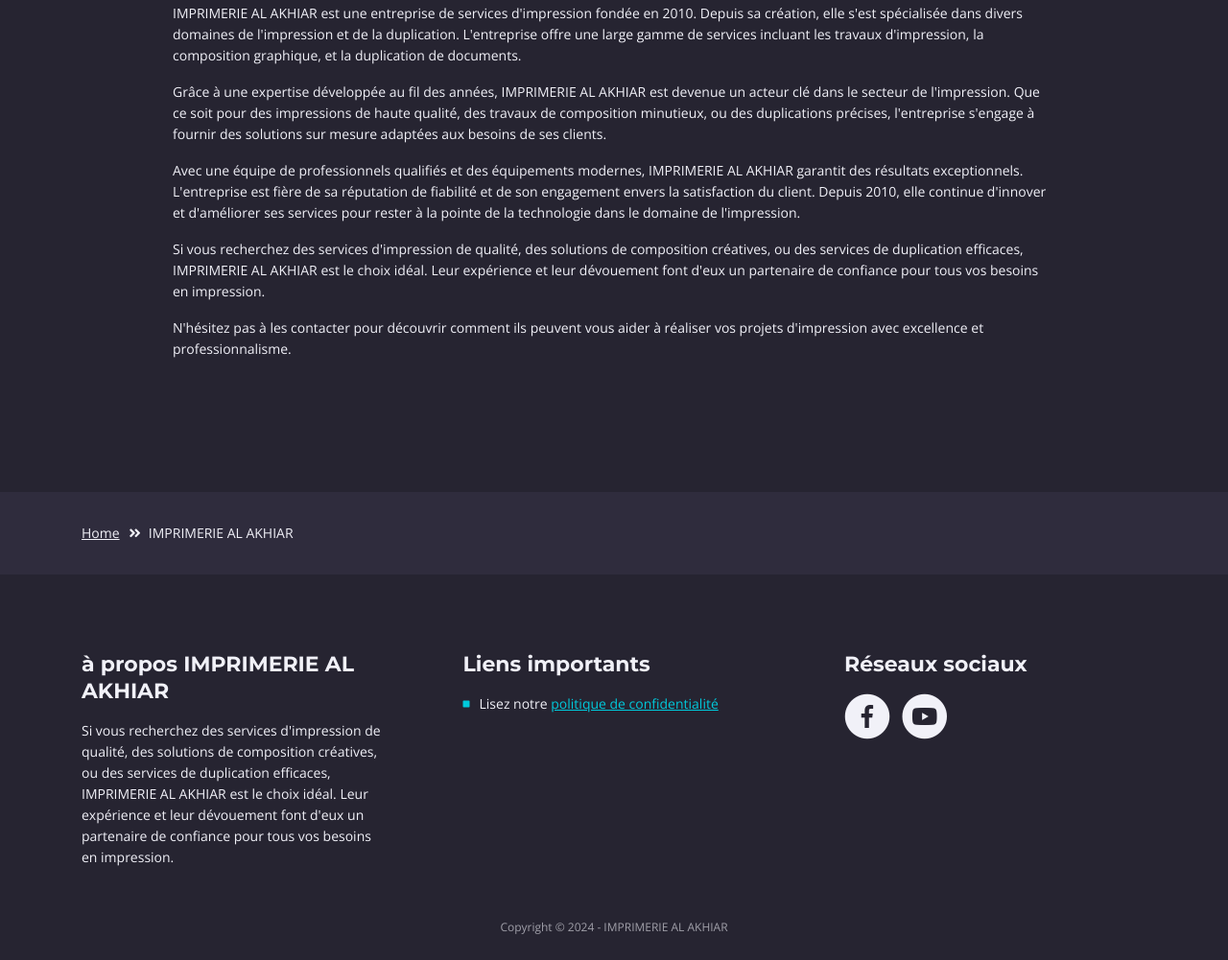
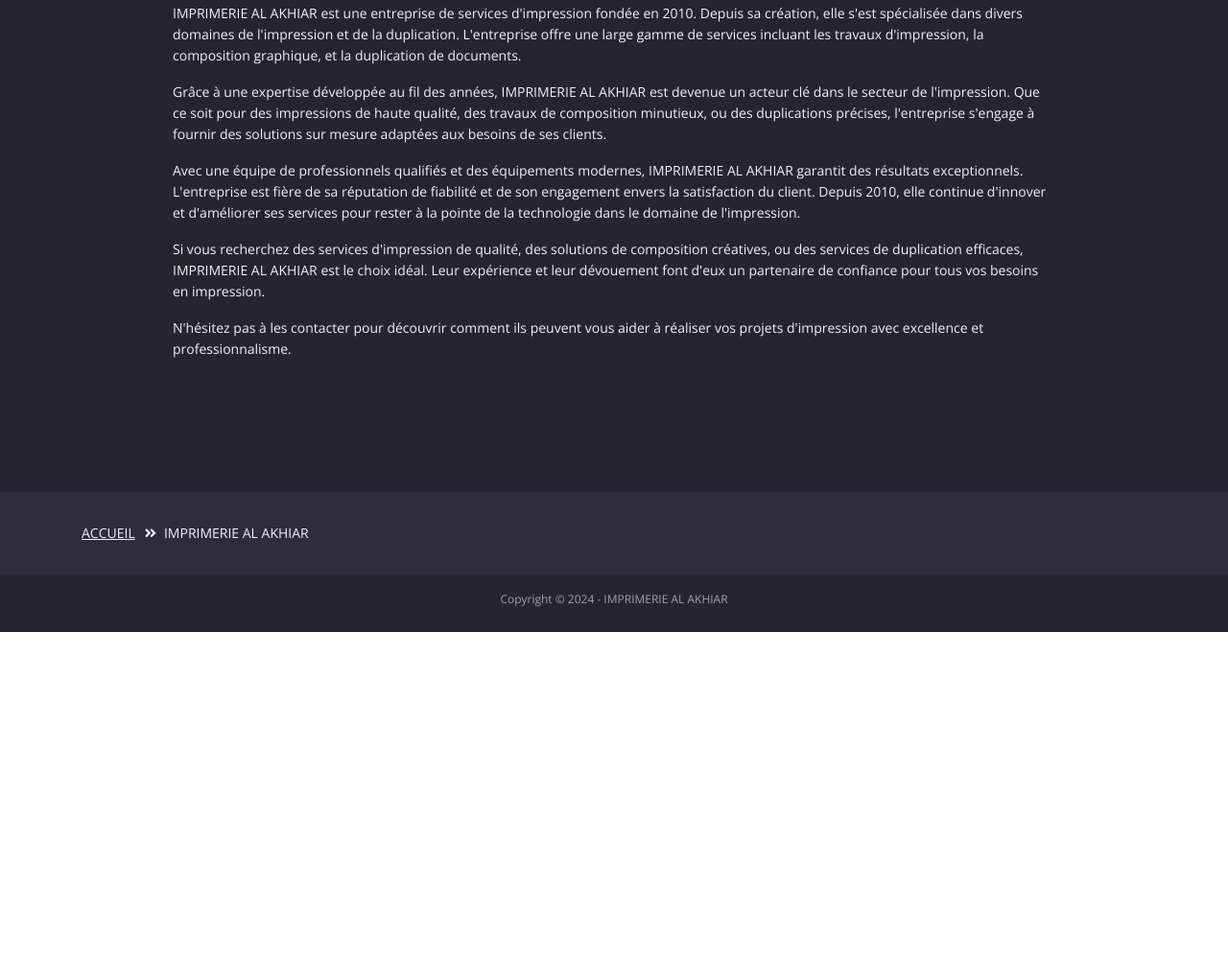
Before and after one commit to alakhiar/alakhiar.github.io, a plain HTML site: page imprimerie-al-akhiar.html in a window 1280 px wide. Shown: the part 547-1548 px from the top of the page at 96% size. After the commit the page ends 1206 px from the top, so only its background shows below. Drawn offline with nearby package versions, Linux system fonts and the light colour scheme.

Commit message:
Update imprimerie-al-akhiar.html

```diff
--- a/imprimerie-al-akhiar.html
+++ b/imprimerie-al-akhiar.html
@@ -26,7 +26,7 @@
     <link href="css/bootstrap.css" rel="stylesheet">
     <link href="css/fontawesome-all.css" rel="stylesheet">
     <link href="css/swiper.css" rel="stylesheet">
-	<link href="css/magnific-popup.css" rel="stylesheet">
+    <link href="css/magnific-popup.css" rel="stylesheet">
     <link href="css/styles.css" rel="stylesheet">
 
 	<!-- Favicon  -->
@@ -152,60 +152,13 @@
             <div class="row">
                 <div class="col-lg-12">
                     <div class="breadcrumbs">
-                        <a href="index.html">Home</a><i class="fa fa-angle-double-right"></i><span>IMPRIMERIE AL AKHIAR</span>
+                        <a href="index.html">ACCUEIL</a><i class="fa fa-angle-double-right"></i><span>IMPRIMERIE AL AKHIAR</span>
                     </div> <!-- end of breadcrumbs -->
                 </div> <!-- end of col -->
             </div> <!-- end of row -->
         </div> <!-- end of container -->
     </div> <!-- end of ex-basic-1 -->
     <!-- end of breadcrumbs -->
-
-
-<!-- Footer -->
-    <div class="footer">
-        <div class="container">
-            <div class="row">
-                <div class="col-md-4">
-                    <div class="footer-col">
-                        <h4>à propos IMPRIMERIE AL AKHIAR</h4>
-                        <p>Si vous recherchez des services d'impression de qualité, des solutions de composition créatives, ou des services de duplication efficaces, IMPRIMERIE AL AKHIAR est le choix idéal. Leur expérience et leur dévouement font d'eux un partenaire de confiance pour tous vos besoins en impression.</p>
-                    </div>
-                </div> <!-- end of col -->
-                <div class="col-md-4">
-                    <div class="footer-col middle">
-                        <h4>Liens importants</h4>
-                        <ul class="list-unstyled li-space-lg">
-                            <li class="media">
-                                <i class="fas fa-square"></i>
-                                <div class="media-body">Lisez notre <a class="turquoise" href="privacy-policy.html">politique de confidentialité</a></div>
-                            </li>
-                        </ul>
-                    </div>
-                </div> <!-- end of col -->
-                <div class="col-md-4">
-                    <div class="footer-col last">
-                        <h4>Réseaux sociaux</h4>
-                        <span class="fa-stack">
-                            <a href="#your-link">
-                                <i class="fas fa-circle fa-stack-2x"></i>
-                                <i class="fab fa-facebook-f fa-stack-1x"></i>
-                            </a>
-                        </span>
-                        <span class="fa-stack">
-                            <a href="#your-link">
-                                <i class="fas fa-circle fa-stack-2x"></i>
-                                <i class="fab fa-youtube fa-stack-1x"></i>
-                            </a>
-                        </span>
-
-
-                    </div>
-                </div> <!-- end of col -->
-            </div> <!-- end of row -->
-        </div> <!-- end of container -->
-    </div> <!-- end of footer -->
-    <!-- end of footer -->
-
 
     <!-- Copyright -->
     <div class="copyright">
```
